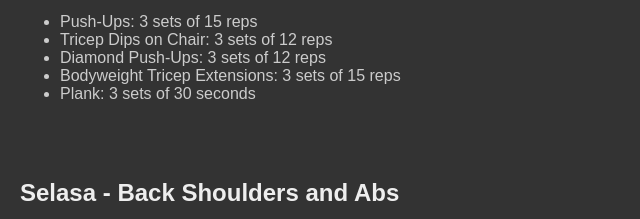
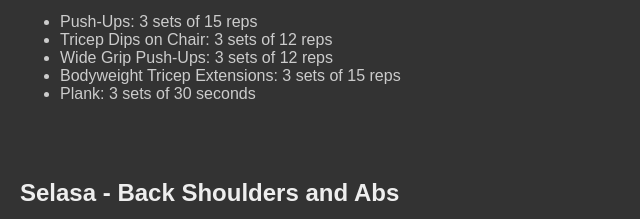
Before and after one commit to Rekka1/workoutdchedule, a plain HTML site: page index.html in a window 1280 px wide. Shown: the part 209-428 px from the top of the page, 0-640 px from the left. Drawn offline with Linux system fonts and the light colour scheme.

Commit message:
Update index.html
Signed-off-by: Rekkaaa <151155006+Rekka1@users.noreply.github.com>

```diff
--- a/index.html
+++ b/index.html
@@ -45,7 +45,7 @@
         <ul>
             <li>Push-Ups: 3 sets of 15 reps</li>
             <li>Tricep Dips on Chair: 3 sets of 12 reps</li>
-            <li>Diamond Push-Ups: 3 sets of 12 reps</li>
+            <li>Wide Grip Push-Ups: 3 sets of 12 reps</li>
             <li>Bodyweight Tricep Extensions: 3 sets of 15 reps</li>
             <li>Plank: 3 sets of 30 seconds</li>
         </ul>
```
